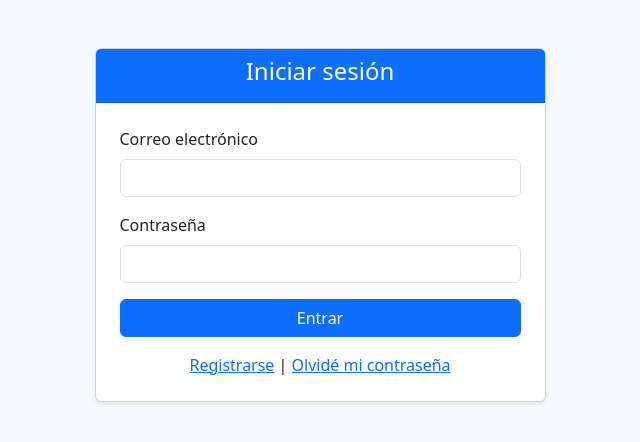
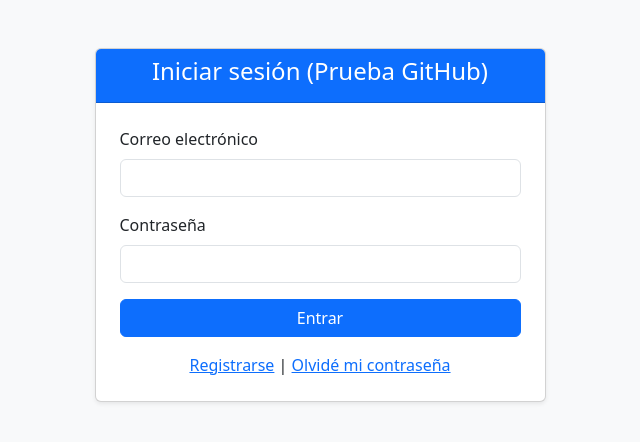
Before and after one commit to Kebien1/PROYECTO, a PHP site: page / in a window 1280 px wide. Shown: the top 442 px of the page, without its empty margins (320-960 px from the left). Run offline with PHP 8.4, Linux system fonts and the light colour scheme.

Commit message:
index prueba

```diff
--- a/index.php
+++ b/index.php
@@ -60,7 +60,7 @@
     <div class="col-md-5">
       <div class="card shadow-sm">
         <div class="card-header bg-primary text-white text-center">
-            <h4>Iniciar sesión</h4>
+            <h4>Iniciar sesión (Prueba GitHub)</h4>
         </div>
         <div class="card-body p-4">
           <?php if($error): ?>
```
